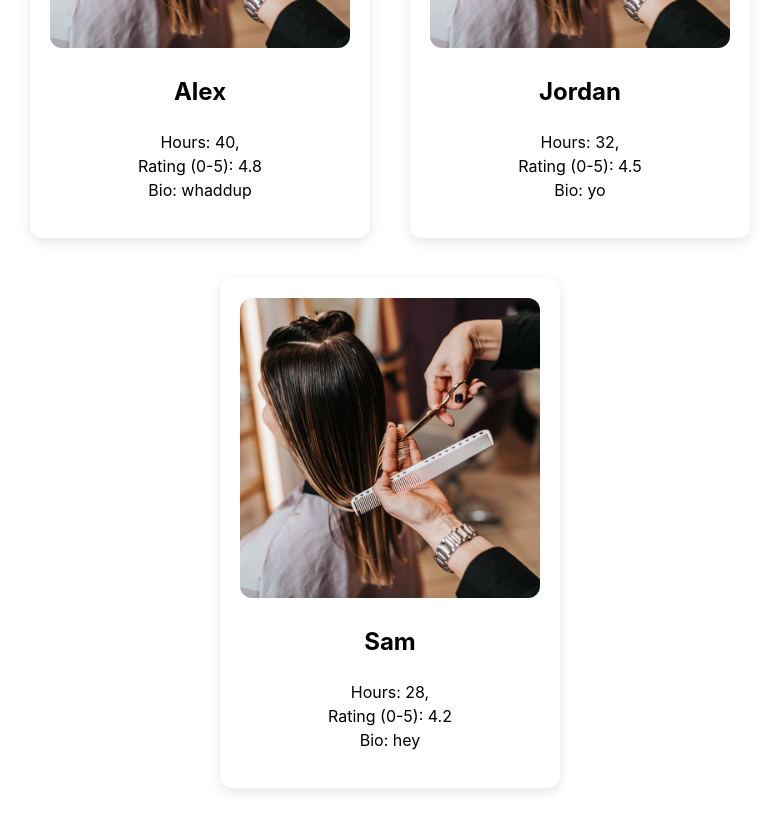
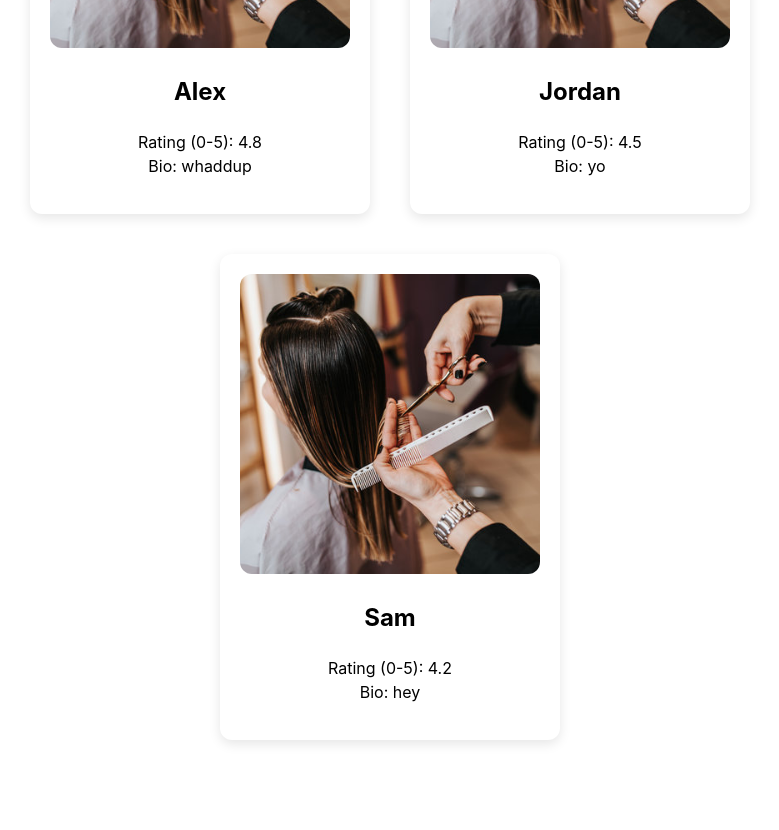
Before and after one commit to seamuscon8/Team4Hack4Impact, a Next.js app: page /about in a window 1280 px wide. Shown: the part 1680-2510 px from the top of the page, without its empty margins (250-1029 px from the left). After the commit the page ends 2468 px from the top, so only its background shows below. Built offline with nearby package versions, Linux system fonts and the light colour scheme.

Commit message:
feat: removed hours from barber profiles

```diff
--- a/src/app/about/page.tsx
+++ b/src/app/about/page.tsx
@@ -5,9 +5,9 @@ import { BarberCard, createBarber } from "@/components/Barber";
 
 // Creating mock barber profiles
 const barbers = [
-  createBarber("Alex", 40, 4.8, "whaddup", "/images/haircut-stock.jpg"),
-  createBarber("Jordan", 32, 4.5, "yo", "/images/haircut-stock.jpg"),
-  createBarber("Sam", 28, 4.2, "hey", "/images/haircut-stock.jpg"),
+  createBarber("Alex", 4.8, "whaddup", "/images/haircut-stock.jpg"),
+  createBarber("Jordan", 4.5, "yo", "/images/haircut-stock.jpg"),
+  createBarber("Sam", 4.2, "hey", "/images/haircut-stock.jpg"),
 ];
 
 export default function About() {
--- a/src/components/Barber.tsx
+++ b/src/components/Barber.tsx
@@ -3,14 +3,13 @@ import Image from "next/image";
 
 export type Barber = {
   name: string;
-  hours: number;
   rating: number;
   bio: string;
   image: string;
 };
 
-export function createBarber(name: string, hours: number, rating: number, bio: string, image: string): Barber {
-  return { name, hours, rating, bio, image };
+export function createBarber(name: string, rating: number, bio: string, image: string): Barber {
+  return { name, rating, bio, image };
 }
 
 type BarberProps = {
@@ -24,7 +23,6 @@ export function BarberCard({ barber }: BarberProps) {
 
       <h2>{barber.name}</h2>
       <p>
-        Hours: {barber.hours},<br />
         Rating (0-5): {barber.rating}
         <br />
         Bio: {barber.bio}
```
